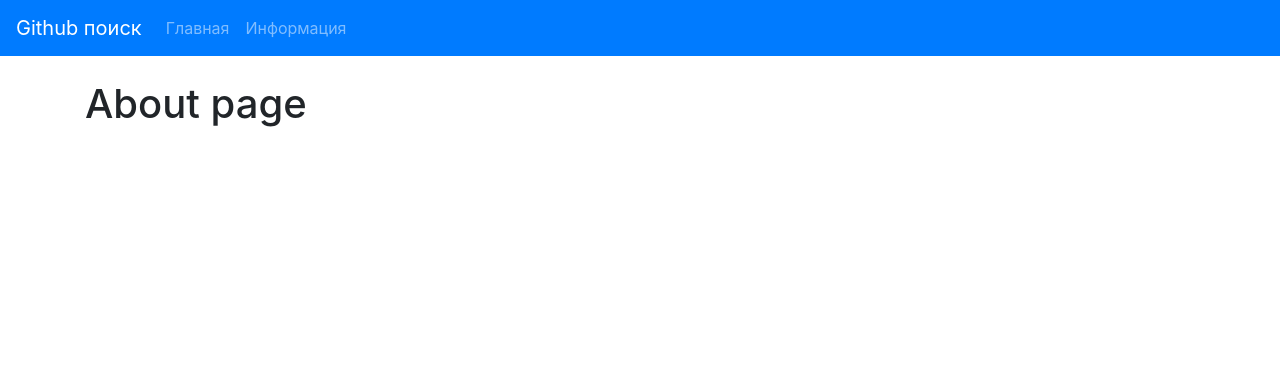
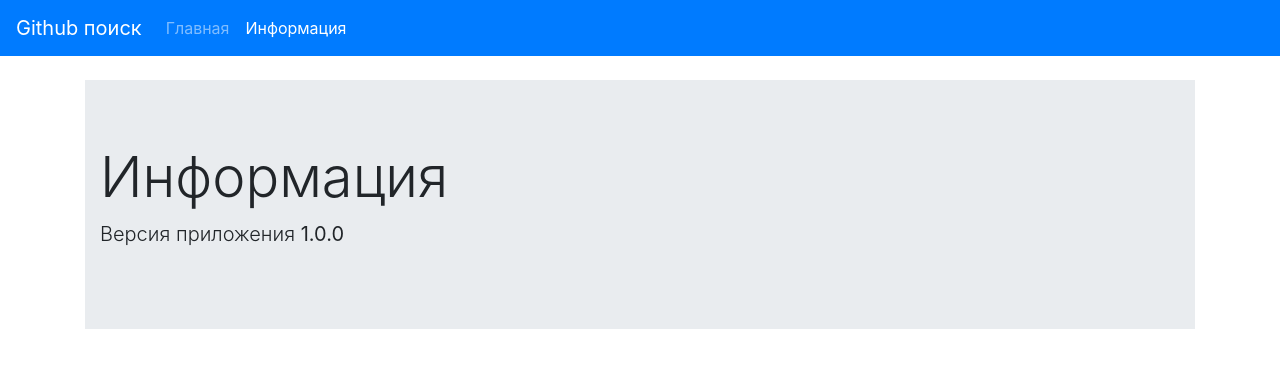
Before and after one commit to ko1p/react-hooks, a React (Create React App) app: page /about in a window 1280 px wide. Shown: the top 368 px of the page. Built offline with nearby package versions, Linux system fonts and the light colour scheme.

Commit message:
add About conponent

```diff
--- a/src/components/Navbar.js
+++ b/src/components/Navbar.js
@@ -1,4 +1,5 @@
-import React from "react";
+import React from "react"
+import {NavLink} from "react-router-dom"
 
 export const Navbar = () => (
     <nav className="navbar navbar-dark bg-primary navbar-expand-lg">
@@ -7,10 +8,10 @@
         </div>
         <ul className="navbar-nav">
             <li className="nav-item">
-                <a href="/" className="nav-link">Главная</a>
+                <NavLink to="/" exact className="nav-link">Главная</NavLink>
             </li>
             <li className="nav-item">
-                <a href="/about" className="nav-link">Информация</a>
+                <NavLink to="/about" className="nav-link">Информация</NavLink>
             </li>
         </ul>
     </nav>
--- a/src/pages/About.js
+++ b/src/pages/About.js
@@ -3,8 +3,11 @@
 export const About = () => {
 
     return (
-        <div>
-            <h1>About page</h1>
+        <div className="jumbotron jumbotron-fluid">
+            <div className="container">
+                <h1 className="display-4">Информация</h1>
+                <p className="lead">Версия приложения <strong>1.0.0</strong></p>
+            </div>
         </div>
     )
 }
```
